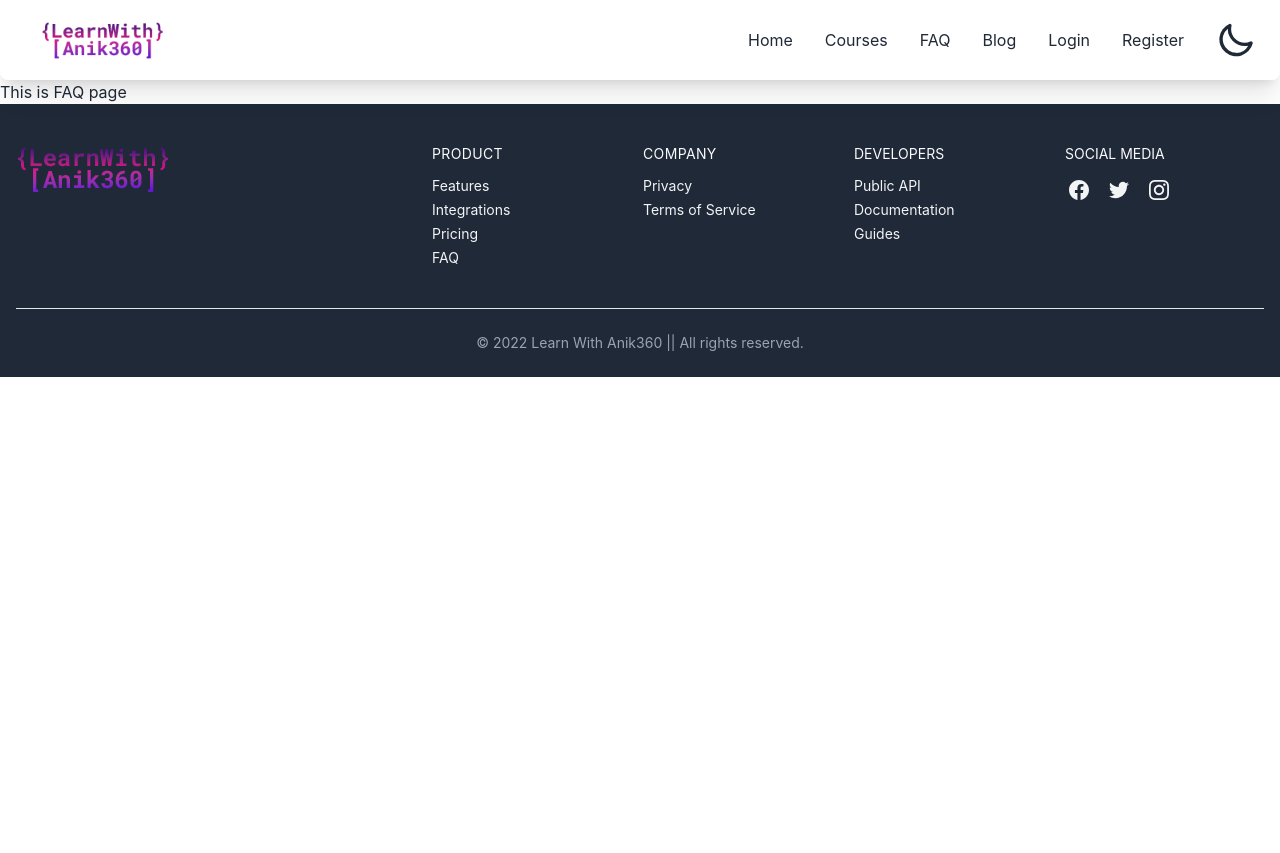
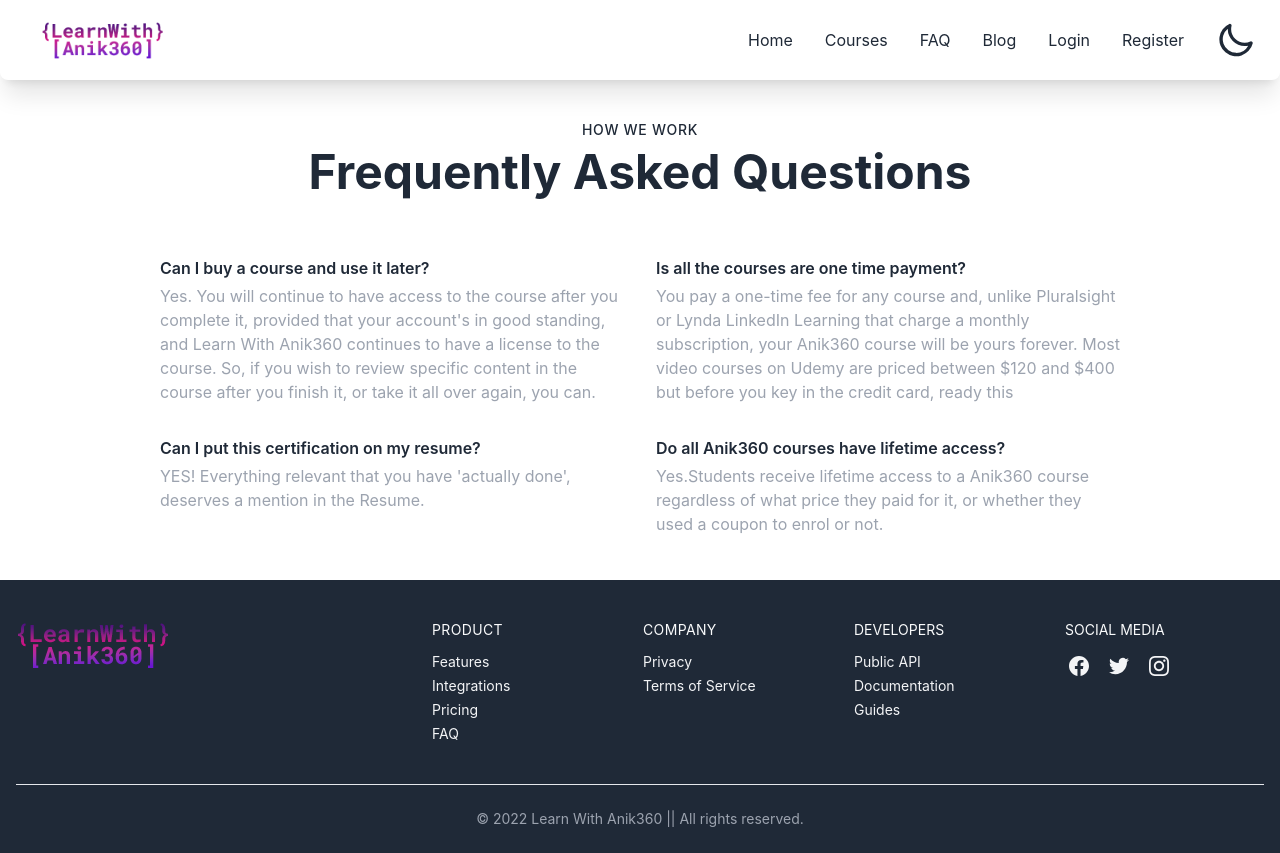
Before and after one commit to anikahammedkhan/learn-with-anik360-client, a React (Create React App) app: page /faq in a window 1280 px wide. Before the commit the page ends 800 px from the top, so only its background shows below. Built offline with nearby package versions, Linux system fonts and the light colour scheme; no server answers.

Commit message:
faq page details added

```diff
--- a/src/Components/Error/Error.js
+++ b/src/Components/Error/Error.js
@@ -13,7 +13,7 @@ const Error = () => {
                 </svg>
                 <p className="text-3xl">Sorry, we couldn't find this page.</p>
                 <p className="mt-4 mb-8 dark:text-gray-400">But dont worry, you can find plenty of other things on our homepage.</p>
-                <Link to='/' rel="noopener noreferrer" href="#" className="px-8 py-3 font-semibold rounded dark:bg-violet-400 dark:text-gray-900"><button className='btn btn-accent'>Back to homepage</button></Link>
+                <Link to='/' rel="noopener noreferrer" href="#" className="px-8 py-3 font-semibold rounded dark:text-gray-900"><button className='btn btn-accent'>Back to homepage</button></Link>
             </div>
         </section>
     );
--- a/src/Components/Faq/Faq.js
+++ b/src/Components/Faq/Faq.js
@@ -2,9 +2,30 @@ import React from 'react';
 
 const Faq = () => {
     return (
-        <div>
-            <h1>This is FAQ page</h1>
-        </div>
+        <section>
+            <div className="container flex flex-col justify-center p-4 mx-auto md:p-8">
+                <p className="p-2 text-sm font-medium tracking-wider text-center uppercase">How We Work</p>
+                <h2 className="mb-12 text-4xl font-bold leading-none text-center sm:text-5xl">Frequently Asked Questions</h2>
+                <div className="grid gap-10 md:gap-8 sm:p-3 md:grid-cols-2 lg:px-12 xl:px-32">
+                    <div>
+                        <h3 className="font-semibold">Can I buy a course and use it later?</h3>
+                        <p className="mt-1 text-gray-400">Yes. You will continue to have access to the course after you complete it, provided that your account's in good standing, and Learn With Anik360 continues to have a license to the course. So, if you wish to review specific content in the course after you finish it, or take it all over again, you can.</p>
+                    </div>
+                    <div>
+                        <h3 className="font-semibold">Is all the courses are one time payment?</h3>
+                        <p className="mt-1 text-gray-400">You pay a one-time fee for any course and, unlike Pluralsight or Lynda LinkedIn Learning that charge a monthly subscription, your Anik360 course will be yours forever. Most video courses on Udemy are priced between $120 and $400 but before you key in the credit card, ready this</p>
+                    </div>
+                    <div>
+                        <h3 className="font-semibold">Can I put this certification on my resume?</h3>
+                        <p className="mt-1 text-gray-400"> YES! Everything relevant that you have 'actually done', deserves a mention in the Resume.</p>
+                    </div>
+                    <div>
+                        <h3 className="font-semibold">Do all Anik360 courses have lifetime access?</h3>
+                        <p className="mt-1 text-gray-400">Yes.Students receive lifetime access to a Anik360 course regardless of what price they paid for it, or whether they used a coupon to enrol or not.</p>
+                    </div>
+                </div>
+            </div>
+        </section>
     );
 };
 
--- a/src/Components/Home/Home.js
+++ b/src/Components/Home/Home.js
@@ -10,7 +10,7 @@ const Home = () => {
     return (
         <div>
             {/* hero section start  */}
-            <div className="hero h-[80vh]" style={{ backgroundImage: `url("https://images.unsplash.com/photo-1605379399642-870262d3d051?ixlib=rb-4.0.3&ixid=MnwxMjA3fDB8MHxwaG90by1wYWdlfHx8fGVufDB8fHx8&auto=format&fit=crop&w=1206&q=80")` }}>
+            <div className="hero h-[90vh]" style={{ backgroundImage: `url("https://images.unsplash.com/photo-1605379399642-870262d3d051?ixlib=rb-4.0.3&ixid=MnwxMjA3fDB8MHxwaG90by1wYWdlfHx8fGVufDB8fHx8&auto=format&fit=crop&w=1206&q=80")` }}>
                 <div className="hero-overlay bg-opacity-70"></div>
                 <div className="hero-content text-center text-neutral-content">
                     <div className="max-w-md">
@@ -22,7 +22,7 @@ const Home = () => {
                 </div>
             </div>
             {/* hero section end  */}
-            <div className='grid grid-cols-1 md:grid-cols-2 my-10 gap-4 p-8'>
+            <div className='grid grid-cols-1 md:grid-cols-2 gap-4 p-8'>
                 <div className='my-auto'>
                     <h1 className='text-5xl font-bold text-sky-500'>Transform Your Life Through Online Education</h1>
                     <p className='my-5 text-lg font-semibold'>Instructors from around the world teach millions of students on Learn With Anik360. We provide the tools and skills to teach what you love. And you can also achieve your goal.</p>
--- a/src/Components/Login/Login.js
+++ b/src/Components/Login/Login.js
@@ -67,7 +67,7 @@ const Login = () => {
                             </svg>
                             <p>Login with Google</p>
                         </button>
-                        <button onClick={handleGithubSignin} className="flex items-center justify-center w-full p-4 space-x-4 border rounded-md focus:ring-2 focus:ring-offset-1 dark:border-gray-400 focus:ring-violet-400 bg-stone-200 hover:bg-sky-500">
+                        <button onClick={handleGithubSignin} className="flex items-center justify-center w-full p-4 space-x-4 border rounded-md focus:ring-2 focus:ring-offset-1 dark:border-gray-400 focus:ring-violet-400 hover:bg-sky-500">
                             <svg xmlns="http://www.w3.org/2000/svg" viewBox="0 0 32 32" className="w-5 h-5 fill-current">
                                 <path d="M16 0.396c-8.839 0-16 7.167-16 16 0 7.073 4.584 13.068 10.937 15.183 0.803 0.151 1.093-0.344 1.093-0.772 0-0.38-0.009-1.385-0.015-2.719-4.453 0.964-5.391-2.151-5.391-2.151-0.729-1.844-1.781-2.339-1.781-2.339-1.448-0.989 0.115-0.968 0.115-0.968 1.604 0.109 2.448 1.645 2.448 1.645 1.427 2.448 3.744 1.74 4.661 1.328 0.14-1.031 0.557-1.74 1.011-2.135-3.552-0.401-7.287-1.776-7.287-7.907 0-1.751 0.62-3.177 1.645-4.297-0.177-0.401-0.719-2.031 0.141-4.235 0 0 1.339-0.427 4.4 1.641 1.281-0.355 2.641-0.532 4-0.541 1.36 0.009 2.719 0.187 4 0.541 3.043-2.068 4.381-1.641 4.381-1.641 0.859 2.204 0.317 3.833 0.161 4.235 1.015 1.12 1.635 2.547 1.635 4.297 0 6.145-3.74 7.5-7.296 7.891 0.556 0.479 1.077 1.464 1.077 2.959 0 2.14-0.020 3.864-0.020 4.385 0 0.416 0.28 0.916 1.104 0.755 6.4-2.093 10.979-8.093 10.979-15.156 0-8.833-7.161-16-16-16z"></path>
                             </svg>
@@ -88,7 +88,6 @@ const Login = () => {
                                     <div className="space-y-2">
                                         <div className="flex justify-between">
                                             <label htmlFor="password" className="text-sm">Password</label>
-                                            <Link to="/resetPassword" className="text-xs hover:underline dark:text-gray-400">Forgot password?</Link>
                                         </div>
                                         <input type="password" name="password" id="password" placeholder="Your Password" className="w-full px-3 py-2 border rounded-md dark:border-gray-700 dark:bg-gray-900 dark:text-gray-100 focus:dark:border-sky-600" />
                                     </div>
```
Also changed, not shown: src/Components/Blog/Blog.js (+4 -4 lines).
